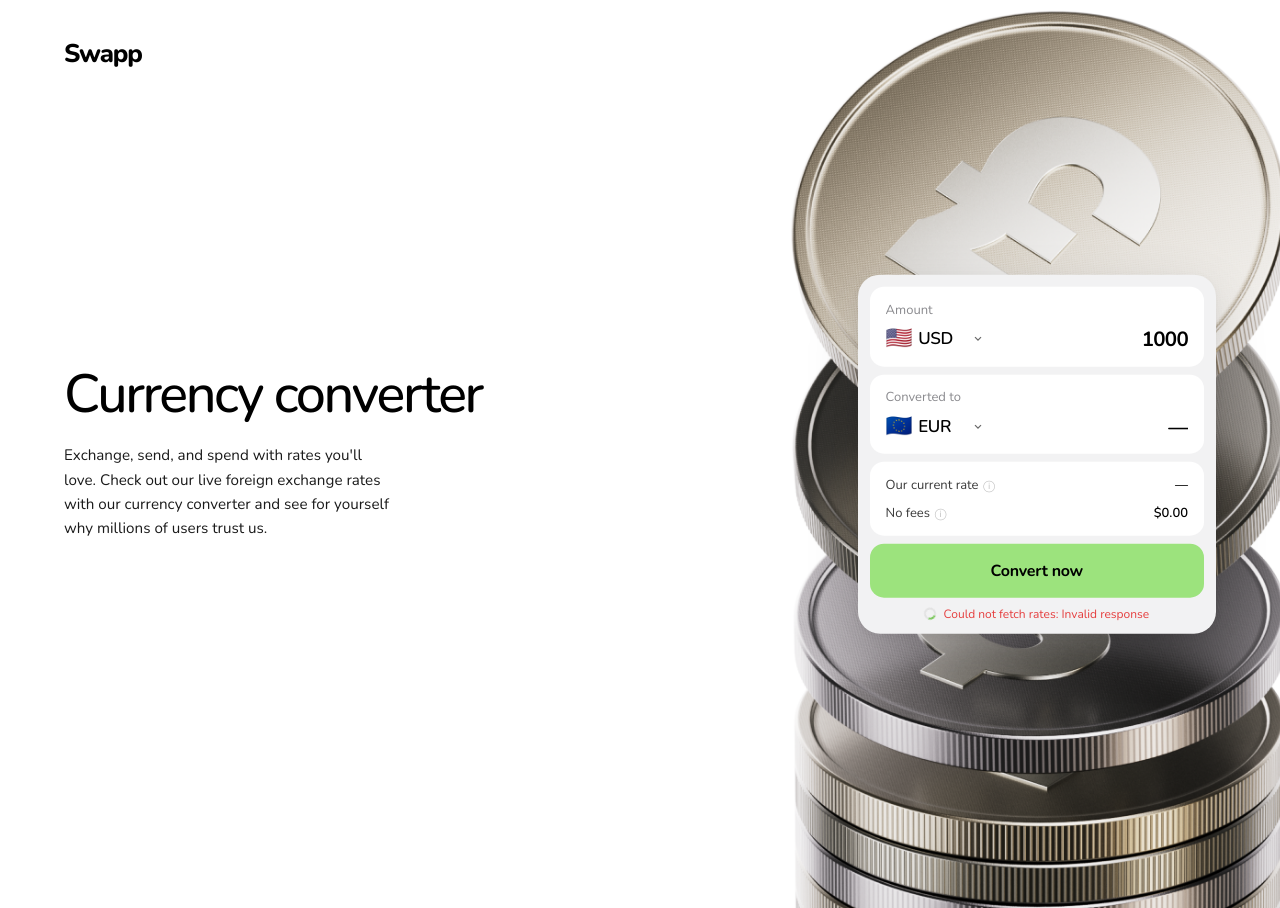
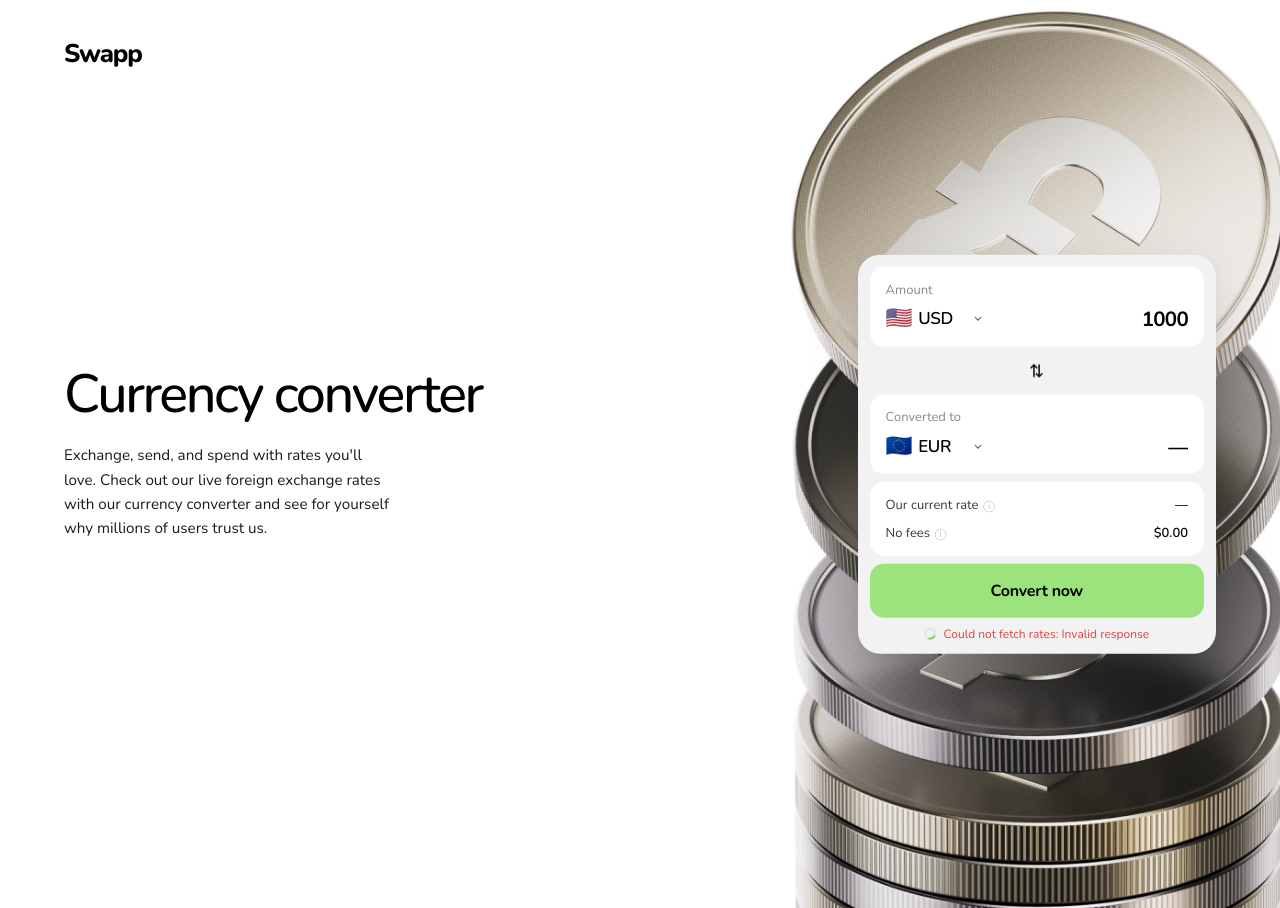
Before and after one commit to HeyDizs/Currency-Converter, a Flask app: page / in a window 1280 px wide. Run offline with Flask 3, Linux system fonts and the light colour scheme; data that the repository does not hold is empty.

Commit message:
Add swap button with HTML, CSS, and JS

```diff
--- a/static/css/style.css
+++ b/static/css/style.css
@@ -271,6 +271,33 @@ body {
 .cta-btn:active { background: var(--accent-active); transform: translateY(1px); }
 .cta-btn:focus-visible { outline: 2px solid var(--ink); outline-offset: 2px; }
 
+.swap-btn {
+  align-self: center;
+  width: 40px;
+  height: 40px;
+  border-radius: 50%;
+  border: none;
+  background: var(--surface);
+  color: var(--ink);
+  font-size: 1.1rem;
+  cursor: pointer;
+  display: flex;
+  align-items: center;
+  justify-content: center;
+  transform: rotate(90deg);
+  transition: background 0.15s ease, transform 0.3s ease;
+  margin: -0.25rem 0;
+  z-index: 1;
+}
+
+.swap-btn:hover {
+  background: var(--accent);
+}
+
+.swap-btn:active {
+  transform: rotate(90deg) scale(0.9);
+}
+
 .card-status {
   display: flex;
   align-items: center;
--- a/static/js/app.js
+++ b/static/js/app.js
@@ -35,6 +35,7 @@ const feesDisplay     = document.getElementById('feesDisplay');
 const convertBtn      = document.getElementById('convertBtn');
 const statusBanner    = document.getElementById('statusBanner');
 const statusMessage   = document.getElementById('statusMessage');
+const swapBtn = document.getElementById('swapBtn');
 
 function sym(code) { return CURRENCIES[code]?.symbol || ''; }
 
@@ -102,6 +103,14 @@ function calculate() {
   }
 }
 
+async function swapCurrencies() {
+  const temp = fromSelect.value;
+  fromSelect.value = toSelect.value;
+  toSelect.value = temp;
+  updateFlags();
+  await fetchRates(fromSelect.value);
+}
+
 async function fetchRates(base, forceRefresh = false) {
   if (!forceRefresh && rateCache.has(base)) {
     calculate();
@@ -125,6 +134,8 @@ async function fetchRates(base, forceRefresh = false) {
 
 amountInput.addEventListener('input', calculate);
 
+swapBtn.addEventListener('click', swapCurrencies);
+
 fromSelect.addEventListener('change', async () => {
   updateFlags();
   await fetchRates(fromSelect.value);
--- a/templates/index.html
+++ b/templates/index.html
@@ -51,6 +51,8 @@
         </div>
       </div>
 
+      <button class="swap-btn" id="swapBtn" type="button" aria-label="Swap currencies">⇄</button>
+
       <div class="card-block">
         <span class="field-label">Converted to</span>
         <div class="field-row">
```
